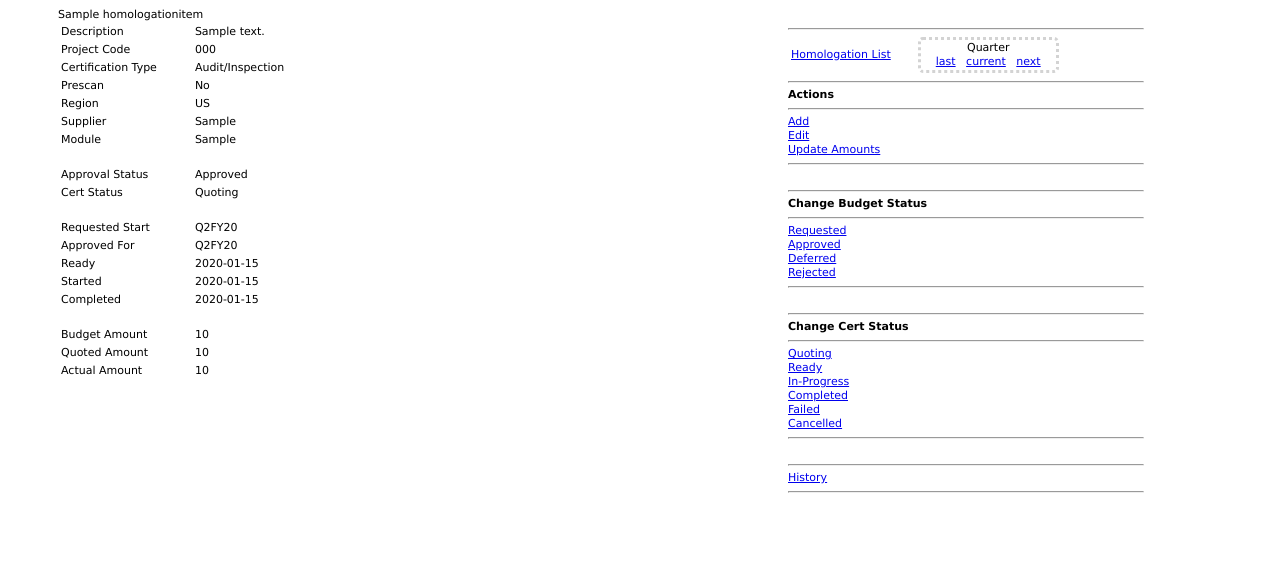
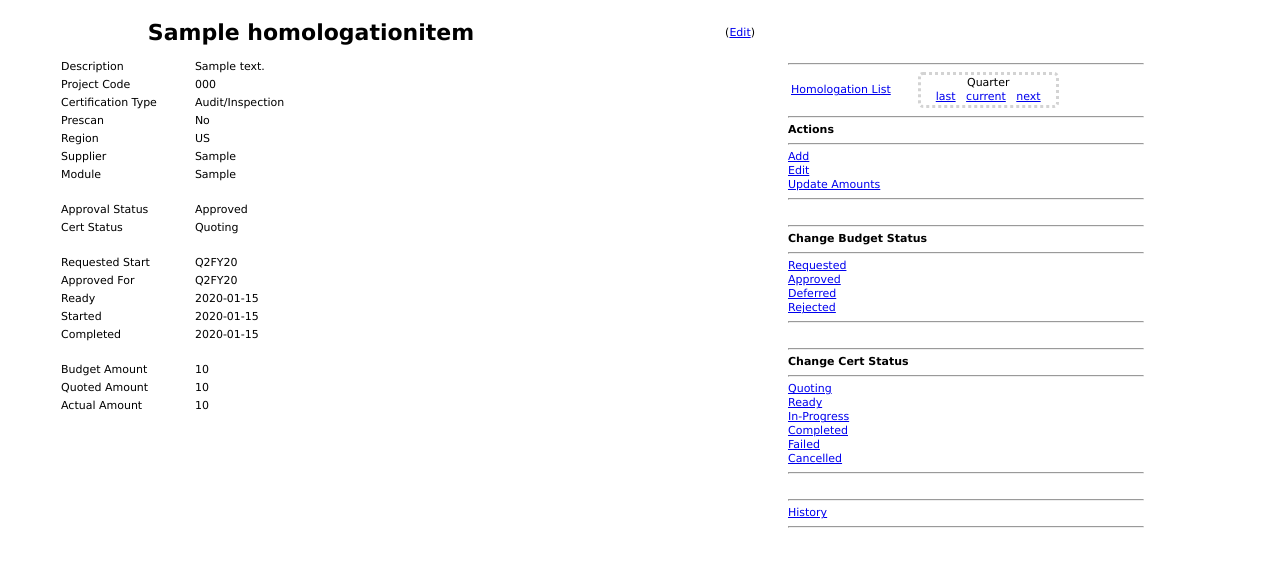
Before and after one commit to jjbaumert/homologation, a Django app: page /budget/1 in a window 1280 px wide. Shown: the top 567 px of the page. Run offline with Django 3.2, Linux system fonts and the light colour scheme; tables that the repository leaves empty hold one stand-in row (values such as "Sample post"); parts of the project's set-up code (start-up, migrations or seed data) failed here and were passed over.

Commit message:
Added an edit option to the header

```diff
--- a/templates/budget/homologation_item_detail.html
+++ b/templates/budget/homologation_item_detail.html
@@ -4,7 +4,17 @@
 {% load datef %}
 {% load currency %}
 
-{% block header %}{{ item.name }}{% endblock %}
+{% block header %}
+<table width="100%">
+<tr>
+    <td align="center" width="500"><h1>{{ item.name }}</h1></td>
+    <td align="right">
+        (<a href="/budget/{{ item.id }}/edit">Edit</a>)
+    </td>
+</tr>
+</table>
+
+{% endblock %}
 {% block content %}
 <table>
 	<tr><td>Description</td><td width="30"></td><td>{{ item.description }}</td></tr>
```
